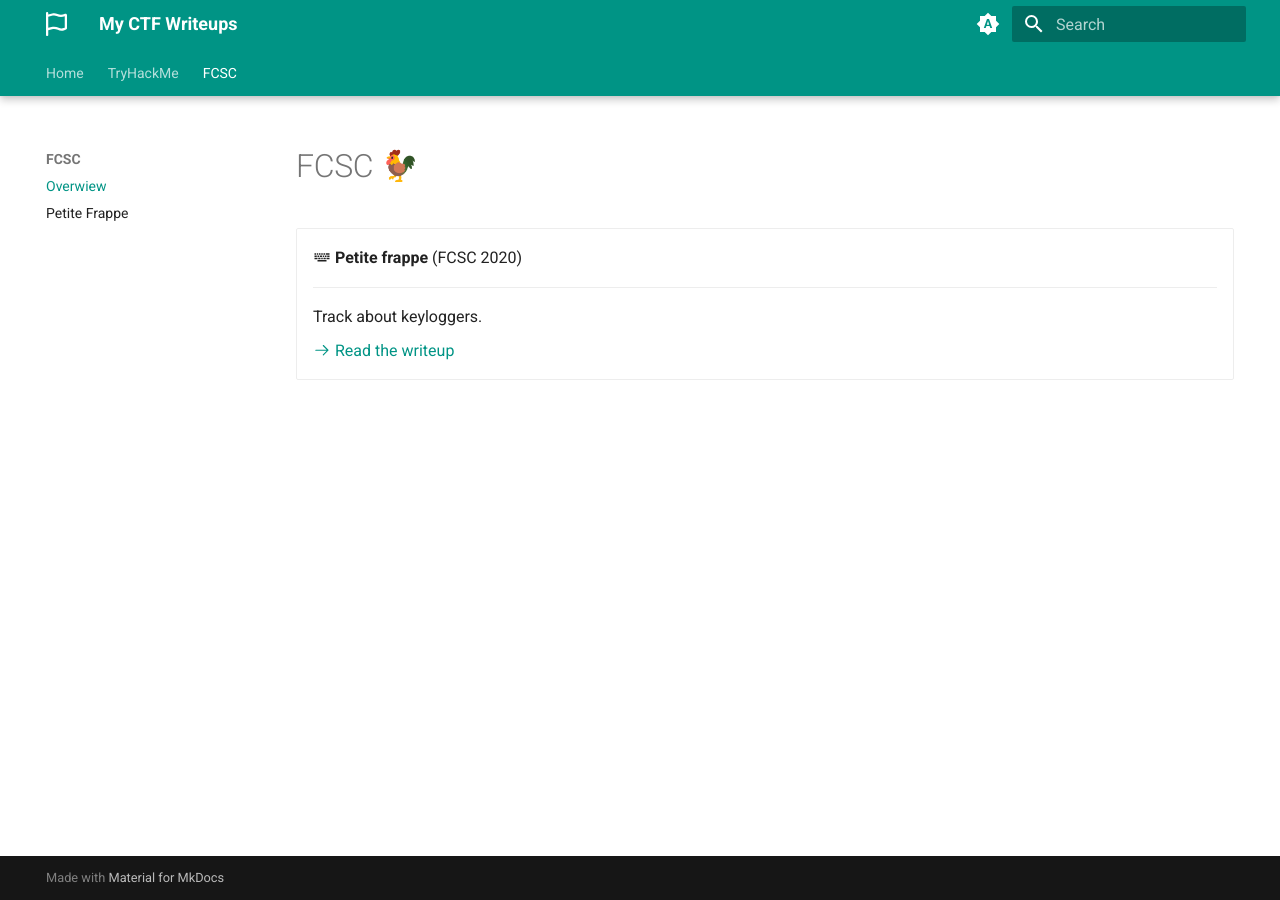
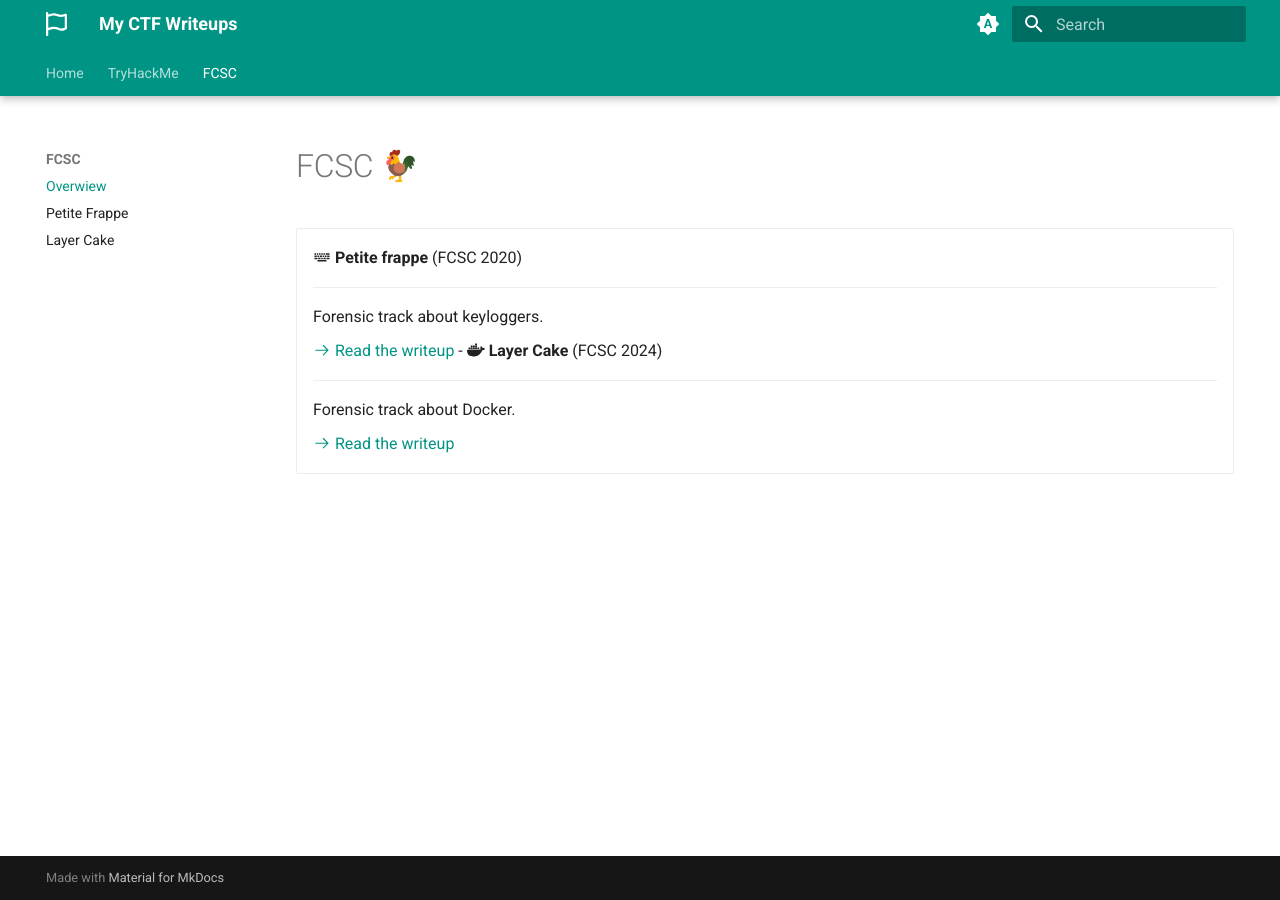
Before and after one commit to Yxene/writeups, an MkDocs documentation site: the page built from docs/fcsc/README.md, in a window 1280 px wide. Built offline with MkDocs 1.6.1 and Material for MkDocs 9.7.7, drawn with Linux system fonts in a browser that asks for light colours; emoji names are drawn with the system emoji font.

Commit message:
Add Layer Cake Track

```diff
--- a/docs/fcsc/README.md
+++ b/docs/fcsc/README.md
@@ -11,8 +11,15 @@ hide:
 
     ---
 
-    Track about keyloggers.
+    Forensic track about keyloggers.
 
     [:octicons-arrow-right-24: Read the writeup](petite-frappe/README.md)
+-   :simple-docker: __Layer Cake__ (FCSC 2024)
+
+    ---
+
+    Forensic track about Docker.
+
+    [:octicons-arrow-right-24: Read the writeup](layer-cake/README.md)
 
 </div>
--- a/mkdocs.yml
+++ b/mkdocs.yml
@@ -49,3 +49,4 @@ nav:
   - FCSC:
     - Overwiew: fcsc/README.md
     - Petite Frappe: fcsc/petite-frappe/README.md
+    - Layer Cake: fcsc/layer-cake/README.md
```
Also changed, not shown: docs/fcsc/layer-cake/README.md (added, +18 -0 lines), 1 other file.
